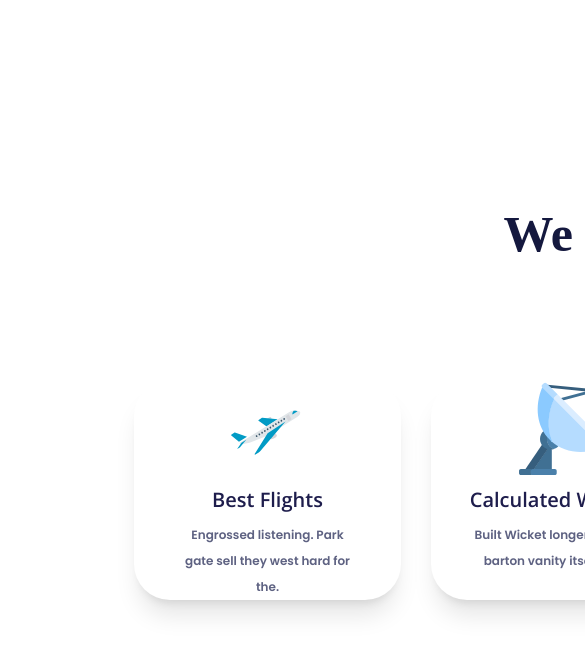
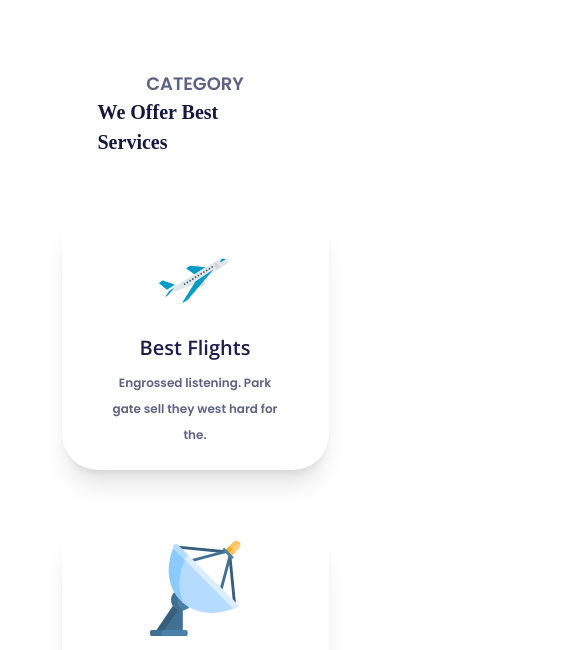
Before and after one commit to Bigbilly-github/landingPage, a React (Vite) app: page / in a window 390 px wide. Shown: the part 791-1441 px from the top of the page, 585 px wide, since content can reach past the window. Built offline with nearby package versions, Linux system fonts and the light colour scheme; a web font is replaced by a local one.

Commit message:
adding responsiveness to the category component

```diff
--- a/src/components/category.jsx
+++ b/src/components/category.jsx
@@ -33,18 +33,18 @@ function  Category (){
 
     return(
         <>
-            <section className="w-full h-auto pt-[197px] pl-[134px] pr-[58px] sm:bg-[red] md:bg-[blue] lg:bg-[green] xl:bg-[orange]" >
-                <div className="w-[1228px] h-[525px] ">
-                    <div className="flex items-center flex-col mb-[108px]">
-                        <p className="font-poppins text-[18px] font-semibold text-[#5E6282]">
+            <section className="w-full lg:h-auto sm:h-[1600px] h-[1350px] flex justify-center mt-[97px] xl:mb-o  mb-[100px] " >
+                <div className="xl:w-[1228px] xl:h-[525px] w-[50vw] flex flex-col items-center">
+                    <div className=" flex items-center flex-col xl:mb-[108px] mb-[50px]">
+                        <p className="font-poppins lg:text-[20px] text-[18px] font-semibold text-[#5E6282]">
                         CATEGORY
                         </p>
-                        <h1 className="font-volx text-[50px] font-bold text-[#14183E]">
+                        <h1 className="font-volx xl:text-[50px] lg:text-[45px] md:text-[35px]  sm:text-[28px]    text-[20px] font-bold text-[#14183E]">
                         We Offer Best Services
                         </h1>
                     </div>
-                    <div className="w-auto h-auto flex  gap-[30px]">
-                       { categoryArray.map((category,index)=> <div className="w-[267px] h-[314] bg-[#FFFFFF] shadow-xl rounded-[36px]  border-0 flex flex-col  items-center gap-[10px]   ">
+                    <div className="xl:w-[1228px] h-[1200px] xl:auto sm:h-auto justify-between lg:w-[800px] lg:bg-[red] lg:grid lg:grid-cols-2 xl:flex xl:justify-between xl:flex-row  flex flex-col gap-[50px]  ">
+                       { categoryArray.map((category,index)=> <div className="  sm:w-[367px] w-[267px] sm:h-[314px] h-[314px] bg-[#FFFFFF] shadow-xl rounded-[36px]  border-0 flex flex-col  items-center justify-center gap-[10px]   ">
                             <div className='w-[137px] h-[95px]'>
                                 <img src={category.img} alt="image of an airplane" className='w-[100%] h-[100%]'/>
                             </div>
--- a/src/components/destinations.jsx
+++ b/src/components/destinations.jsx
@@ -30,7 +30,7 @@ function Destinations (){
 
     return(
         <>
-            <section className="w-full h-auto pt-[100px] pl-[134px] pr-[58px] b" >
+            <section className="w-full h-auto flex justify-center mt-[123px]" >
                 <div className="w-[1228px] h-[525px]  ">
                     <div className="flex items-center flex-col  mb-[60px]">
                         <p className="font-poppins text-[18px] font-semibold text-[#5E6282]">
@@ -41,7 +41,7 @@ function Destinations (){
                         </h1>
                     </div>
 
-                 <div className='flex   justify-center bg-[url("/src/svg/destinations/decore.svg")]  bg-no-repeat bg-auto bg-[88%_30%] '>
+                 <div className='flex  justify-center bg-[url("/src/svg/destinations/decore.svg")]  bg-no-repeat bg-auto bg-[88%_30%] '>
                         {DestinationsArray.map((destination)=>
                         <div  className='w-[314px] h-[457px]  relative rounded-[24px]'>
 
```
